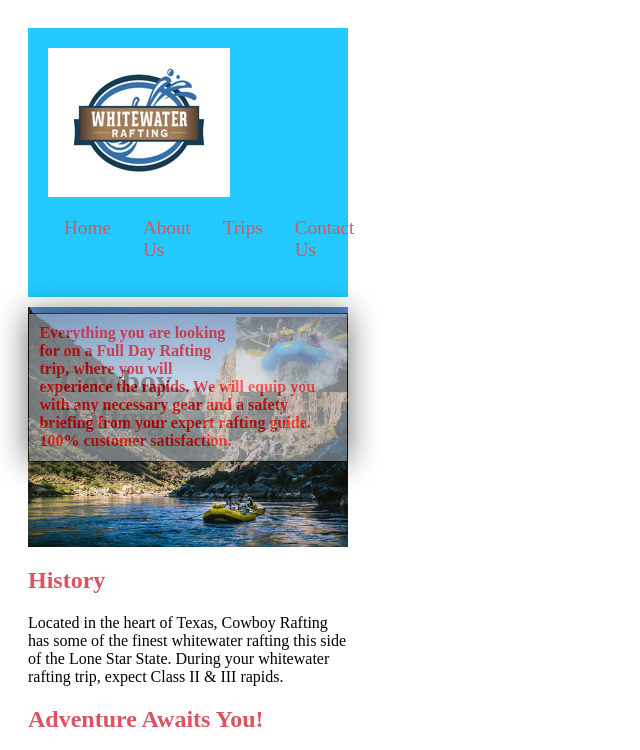
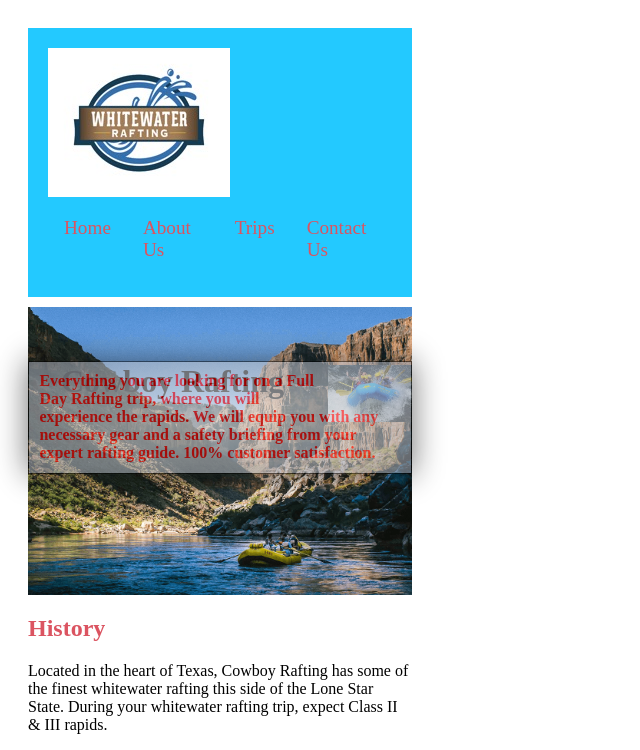
Before and after one commit to juanmartinezd7/wdd130, a plain HTML site: page wwr/about.html in a window 1280 px wide. Shown: the top 750 px of the page, without its empty margins (0-640 px from the left). Drawn offline with Linux system fonts and the light colour scheme.

Commit message:
Last update to about page

```diff
--- a/wwr/styles/rafting.css
+++ b/wwr/styles/rafting.css
@@ -20,7 +20,7 @@
 
 body {
     padding: 20px;
-    width: 25%;
+    width: 30%;
 
 }
 
@@ -68,7 +68,7 @@ article {
 .hero article  img {
     float: right;
     position: relative;
-    width: 35%;
+    width: 22%;
     margin-left: 10px;
     bottom: 230px;
 
```
